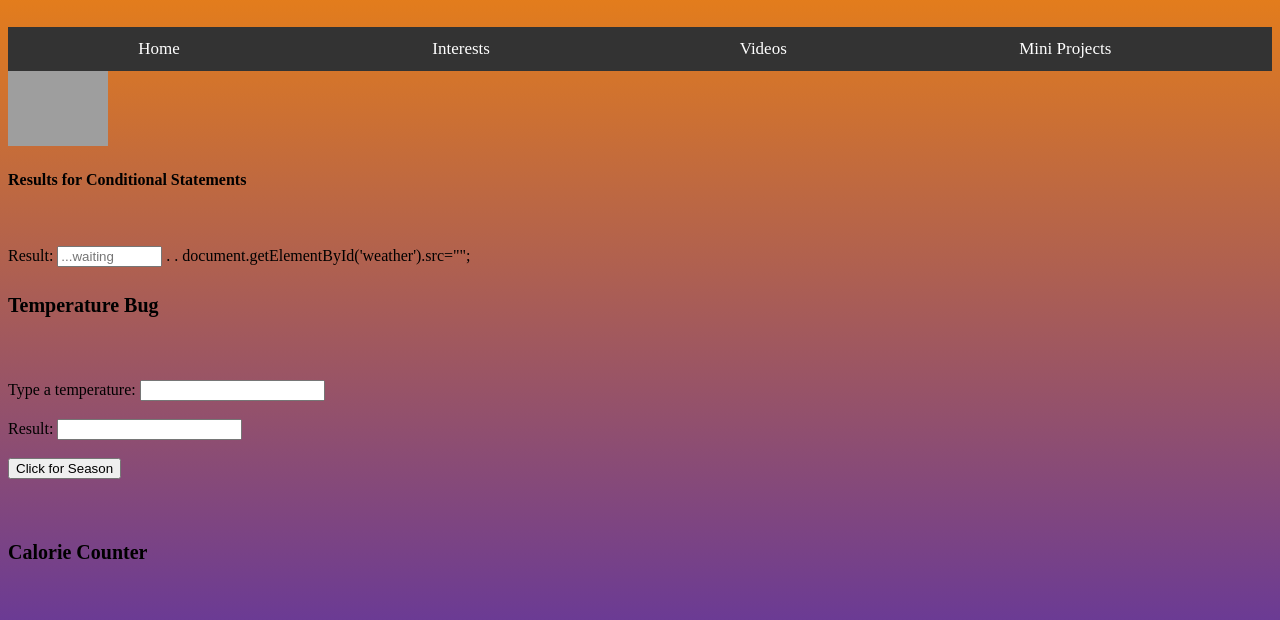
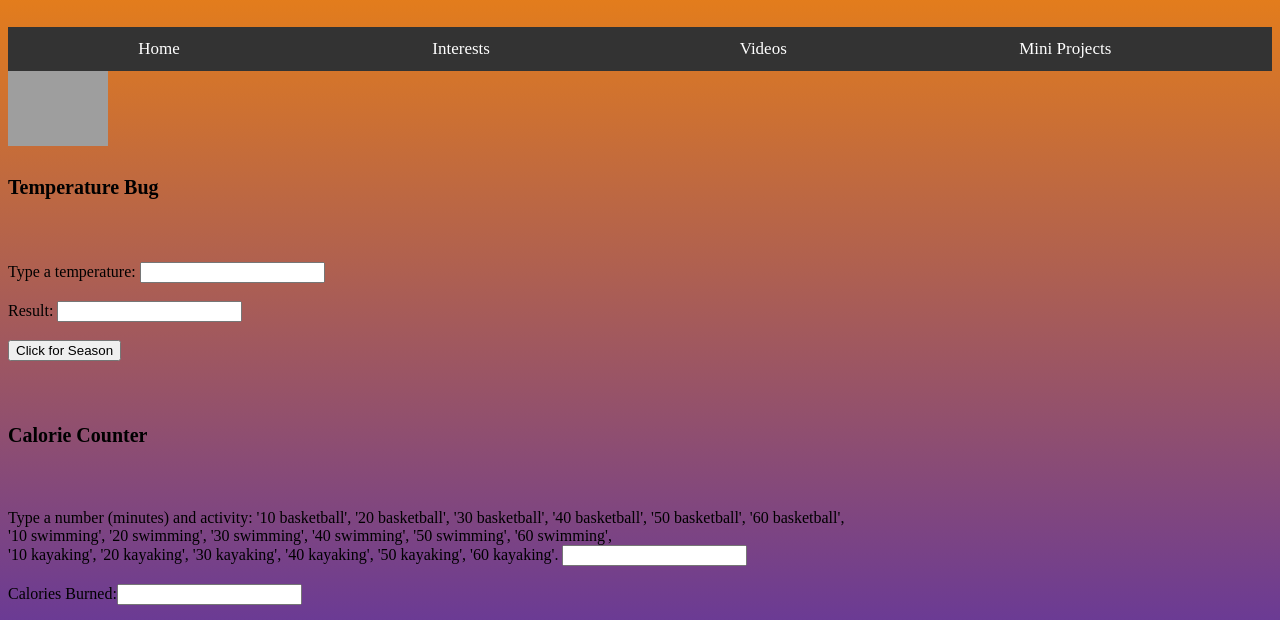
Before and after one commit to arias1590/arias1590.github.io, a plain HTML site: page miniProjects.html in a window 1280 px wide. Shown: the part 147-767 px from the top of the page. Drawn offline with Linux system fonts and the light colour scheme; grey boxes are pictures that could not be loaded.

Commit message:
Update miniProjects.html

```diff
--- a/miniProjects.html
+++ b/miniProjects.html
@@ -19,16 +19,7 @@
 
 
 <img id="weather" src="https://encrypted-tbn0.gstatic.com/images?q=tbn:ANd9GcTxUO4Vv6ljuBT7n3uBtgRnjgLsU-GMwXfqc-Xa4xQKEm-ZddTudg" height="75">
-<!--further organize content with regard to javascript by creating 'forms' on an HTML doc-->
-<form name="conditional">
-<h4>Results for Conditional Statements</h4>
-   <br><br>
-   Result: <input type="text" name="result" readonly="true" placeholder="...waiting" size="10">
 
-.
-.
-
-document.getElementById('weather').src="";
 
 
     <form name="project1">
```
